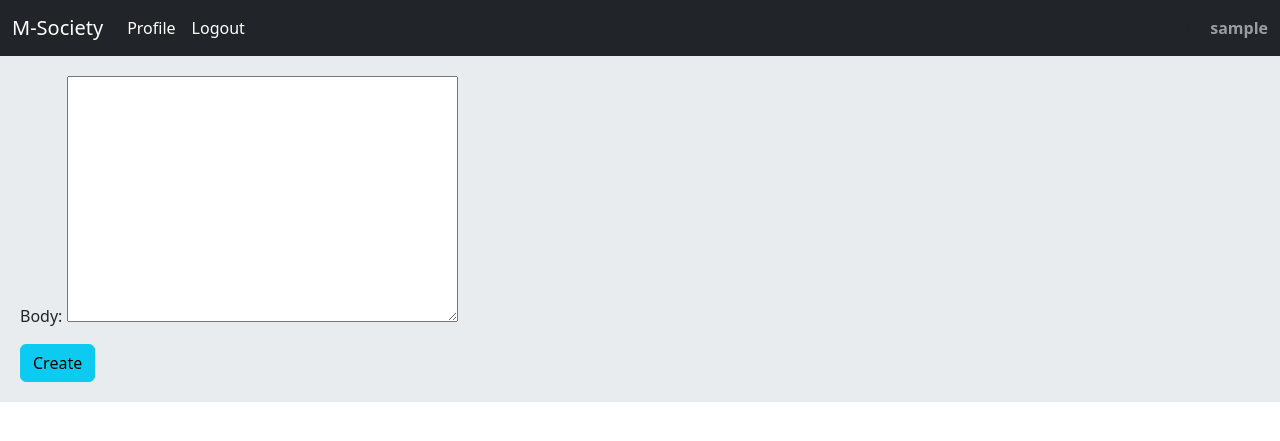
After one commit to mobinesmaeili/social-blog, a Django app: page /post/create in a window 1280 px wide. The commit adds this page. Shown: the top 441 px of the page. Run offline with Django 5.2, Linux system fonts and the light colour scheme; the visitor is signed in with stand-in values (Sample User, id 1).

Commit message:
add Post create form

```diff
--- a/A/accounts/templates/accounts/profile.html
+++ b/A/accounts/templates/accounts/profile.html
@@ -4,6 +4,11 @@
 
 {% block content %}
     <h2 class="text-center" >{{ user.username }}</h2>
+        <a href="{% url 'home:post_create' %}" class="btn btn-info" >Create Post</a>
+    {% if request.user.id == user.id %}
+
+    {% endif %}
+
     <div class="card">
         {% for post in posts %}
             <a href="{{ post.get_absolute_url }}" class="card-body">{{ post.body|truncatewords:8 }}</a>
--- a/A/home/forms.py
+++ b/A/home/forms.py
@@ -2,7 +2,7 @@ from django import forms
 from .models import Post
 
 
-class PostUpdateForm(forms.ModelForm):
+class PostCreateUpdateForm(forms.ModelForm):
     class Meta:
         model = Post
         fields = ('body',)
--- /dev/null
+++ b/A/home/templates/home/create.html
@@ -0,0 +1,11 @@
+{% extends 'base.html' %}
+
+{% block title %}Post Create{% endblock %}
+
+{% block content %}
+    <form action="" method="post" novalidate class="">
+        {% csrf_token %}
+        {{ form.as_p }}
+        <input type="submit" value="Create" class="btn btn-info">
+    </form>
+{% endblock %}
--- a/A/home/urls.py
+++ b/A/home/urls.py
@@ -7,4 +7,5 @@ urlpatterns = [
     path('post/<int:post_id>/<slug:post_slug>', views.PostDetailView.as_view(), name='post_detail'),
     path('delete/<int:post_id>', views.PostDeleteView.as_view(), name='post_delete'),
     path('update/<int:post_id>', views.PostUpdateView.as_view(), name='post_update'),
+    path('post/create', views.PostCreateView.as_view(), name='post_create'),
 ]
--- a/A/home/views.py
+++ b/A/home/views.py
@@ -3,7 +3,7 @@ from django.views import View
 from .models import Post
 from django.contrib.auth.mixins import LoginRequiredMixin
 from django.contrib import messages
-from .forms import PostUpdateForm
+from .forms import PostCreateUpdateForm
 from django.utils.text import slugify
 class HomeView(View):
     def get(self, request):
@@ -30,7 +30,7 @@ class PostDeleteView(LoginRequiredMixin, View):
         pass
 
 class PostUpdateView(LoginRequiredMixin, View):
-    form_class = PostUpdateForm
+    form_class = PostCreateUpdateForm
 
     def setup(self, request, *args, **kwargs):
         self.post_instance = Post.objects.get(pk=kwargs['post_id'])
@@ -57,3 +57,21 @@ class PostUpdateView(LoginRequiredMixin, View):
             new_post.save()
             messages.success(request, 'Post updated successfully', 'success')
             return redirect('home:post_detail', post.id, post.slug)
+
+
+class PostCreateView(LoginRequiredMixin, View):
+    form_class = PostCreateUpdateForm
+
+    def get(self, request, *args, **kwargs):
+        form = self.form_class
+        return render(request, 'home/create.html', {'form': form})
+
+    def post(self, request, *args, **kwargs):
+        form = self.form_class(request.POST)
+        if form.is_valid():
+            new_post = form.save(commit=False)
+            new_post.slug = slugify(form.cleaned_data['body'][:30])
+            new_post.user = request.user
+            new_post.save()
+            messages.success(request, 'Post created successfully', 'success')
+            return redirect('home:post_detail', new_post.id, new_post.slug)
```
